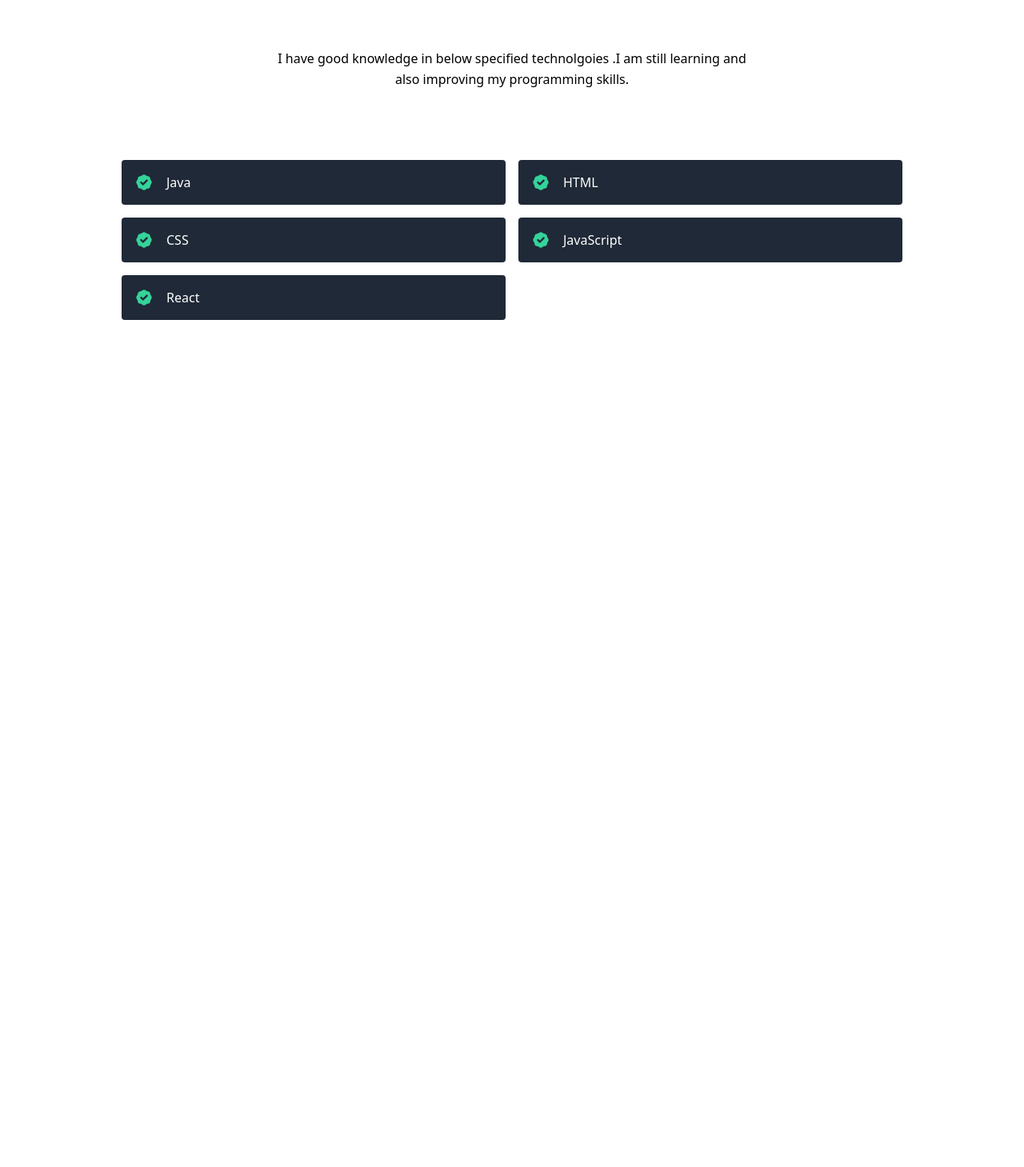
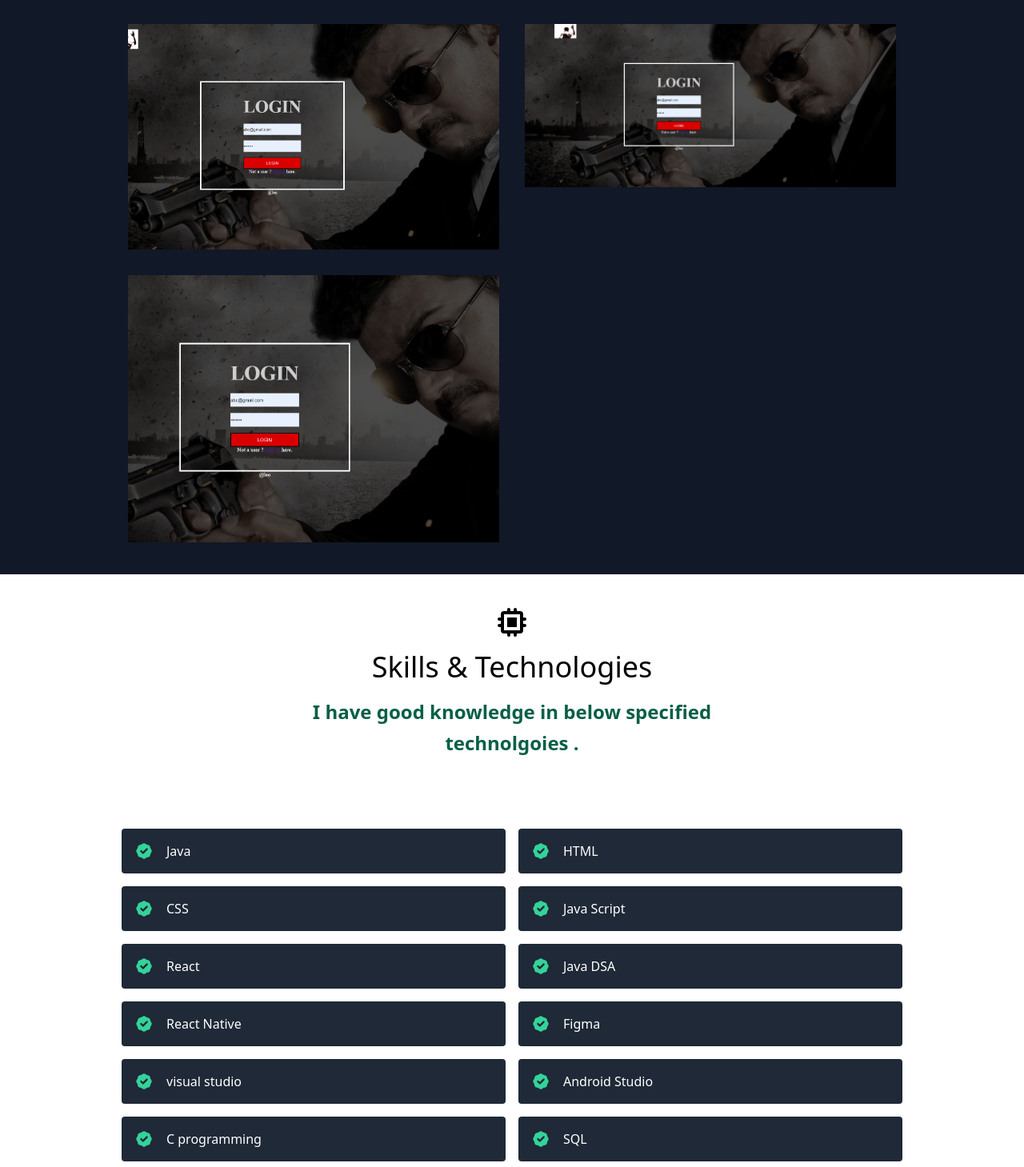
Before and after one commit to roshan-29/mastercodes_portfolio, a React (Create React App) app: page / in a window 1280 px wide. Shown: the part 1338-2797 px from the top of the page at 80% size. Before the commit the page ends 1794 px from the top, so only its background shows below. Built offline with nearby package versions, Linux system fonts and the light colour scheme.

Commit message:
"Updated App.js to include Testimonials component, modified About.js, Contact.js, Projects.js, and Testimonials.js, and added new projects and testimonials to data.js"

```diff
--- a/src/App.js
+++ b/src/App.js
@@ -5,6 +5,7 @@
 import Navbar from "./components/Navbar";
 import Projects from "./components/Projects";
 import Skills from "./components/Skills";
+import Testimonials from "./components/Testimonials";
 
 
 export default function App() {
@@ -14,7 +15,8 @@
       <About />
       <Projects />
       <Skills />
-
+      <Testimonials />
+      <Contact />
     </main>
   );
 }
--- a/src/components/About.js
+++ b/src/components/About.js
@@ -7,9 +7,9 @@
     <section id="about">
       <div className="container mx-auto flex px-10 py-20 md:flex-row flex-col items-center">
         <div className="lg:flex-grow md:w-1/2 lg:pr-24 md:pr-16 flex flex-col md:items-start md:text-left mb-16 md:mb-0 items-center text-center">
-          <h1 className="title-font sm:text-4xl text-3xl mb-4 font-medium text-white">
+          <h1 className="title-font sm:text-4xl text-3xl mb-4 font-medium text-black">
             Hi, I'm Roshan.
-            <br className="hidden lg:inline-block" />I love to build amazing apps.
+            <br className="hidden lg:inline-block" />I love to build amazing websites.
           </h1>
           <p className="mb-8 leading-relaxed">
            WELCOME to my PAGE!!
--- a/src/components/Contact.js
+++ b/src/components/Contact.js
@@ -15,7 +15,7 @@
             marginHeight={0}
             marginWidth={0}
             style={{ filter: "opacity(0.7)" }}
-            src="https://www.google.com/maps/embed/v1/place?q=97+warren+st+new+york+city&key=AIzaSyBFw0Qbyq9zTFTd-tUY6dZWTgaQzuU17R8"
+            src="https://www.google.com/maps/embed/v1/place?q=nellikaru+nalluru+bajagoli+karkala+udupi&key=AIzaSyBFw0Qbyq9zTFTd-tUY6dZWTgaQzuU17R8"
           />
           <div className="bg-gray-900 relative flex flex-wrap py-6 rounded shadow-md">
             <div className="lg:w-1/2 px-6">
@@ -23,8 +23,8 @@
                 ADDRESS
               </h2>
               <p className="mt-1">
-                97 Warren St. <br />
-                New York, NY 10007
+                kukke Radda house,Nalluru,Karkala <br />
+                Udupi,karnataka
               </p>
             </div>
             <div className="lg:w-1/2 px-6 mt-4 lg:mt-0">
@@ -32,25 +32,25 @@
                 EMAIL
               </h2>
               <a className="text-indigo-400 leading-relaxed">
-                reedbarger@email.com
+              roshanvj29072002@gmail.com
               </a>
               <h2 className="title-font font-semibold text-white tracking-widest text-xs mt-4">
                 PHONE
               </h2>
-              <p className="leading-relaxed">123-456-7890</p>
+              <p className="leading-relaxed">7899885665</p>
             </div>
           </div>
         </div>
         <form
           netlify
           name="contact"
-          className="lg:w-1/3 md:w-1/2 flex flex-col md:ml-auto w-full md:py-8 mt-8 md:mt-0">
+          className="lg:w-1/3 md:w-1/2 flex flex-col md:ml-auto w-full md:py-8 mt-8 md:mt-0"
+          action="https://formsubmit.co/f3e3b4b12cb7092f4e92e1e262dc7ff6" method="POST" >
           <h2 className="text-white sm:text-4xl text-3xl mb-1 font-medium title-font">
             Hire Me
           </h2>
           <p className="leading-relaxed mb-5">
-            Lorem ipsum dolor sit amet consectetur, adipisicing elit. Illum
-            suscipit officia aspernatur veritatis. Asperiores, aliquid?
+           Drop your enquiry or suggestion here !
           </p>
           <div className="relative mb-4">
             <label htmlFor="name" className="leading-7 text-sm text-gray-400">
--- a/src/components/Projects.js
+++ b/src/components/Projects.js
@@ -11,7 +11,7 @@
         <div className="flex flex-col w-full mb-20">
          <CodeIcon className="mx-auto inline-block w-10 mb-4" />
           <h1 className="sm:text-4xl text-3xl font-medium title-font mb-4 text-white">
-            Apps I've Built
+            Projects I've Done
           </h1>
           <p className="lg:w-2/3 mx-auto leading-relaxed text-base">
            Some of my projects .You can visit here.
--- a/src/components/Skills.js
+++ b/src/components/Skills.js
@@ -9,11 +9,11 @@
       <div className="container px-5 py-10 mx-auto">
         <div className="text-center mb-20">
           <ChipIcon className="w-10 inline-block mb-4" />
-          <h1 className="sm:text-4xl text-3xl font-medium title-font text-white mb-4">
+          <h1 className="sm:text-4xl text-3xl font-medium title-font text-black mb-4">
             Skills &amp; Technologies
           </h1>
-          <p className="text-base leading-relaxed xl:w-2/4 lg:w-3/4 mx-auto">
-           I have good knowledge in below specified technolgoies .I am still learning and  also improving my programming skills.
+          <p className="text-base leading-relaxed xl:w-2/4 lg:w-3/4 mx-auto font-bold text-2xl text-green-800">
+           I have good knowledge in below specified technolgoies .
           </p>
         </div>
         <div className="flex flex-wrap lg:w-4/5 sm:mx-auto sm:mb-2 -mx-2">
--- a/src/components/Testimonials.js
+++ b/src/components/Testimonials.js
@@ -8,15 +8,17 @@
     <section id="testimonials">
       <div className="container px-5 py-10 mx-auto text-center">
         <UsersIcon className="w-10 inline-block mb-4" />
-        <h1 className="sm:text-4xl text-3xl font-medium title-font text-white mb-12">
-          Client Testimonials
+        <h1 className="sm:text-4xl text-3xl font-medium title-font text-black mb-12">
+          Achievements
         </h1>
         <div className="flex flex-wrap m-4">
           {testimonials.map((testimonial) => (
             <div className="p-4 md:w-1/2 w-full">
-              <div className="h-full bg-gray-800 bg-opacity-40 p-8 rounded">
-                <TerminalIcon className="block w-8 text-gray-500 mb-4" />
-                <p className="leading-relaxed mb-6">{testimonial.quote}</p>
+              <div className="h-full bg-green-600 bg-opacity-100 p-8 rounded">
+                <TerminalIcon className="block w-8 text-white-500 mb-4" />
+               <p className="leading-relaxed mb-6 font-bold text-black text-2xl">
+  {testimonial.quote}
+</p>
                 <div className="inline-flex items-center">
                   <img
                     alt="testimonial"
@@ -24,7 +26,7 @@
                     className="w-12 rounded-full flex-shrink-0 object-cover object-center"
                   />
                   <span className="flex-grow flex flex-col pl-4">
-                    <span className="title-font font-medium text-white">
+                    <span className="title-font font-medium text-black font-bold">
                       {testimonial.name}
                     </span>
                     <span className="text-gray-500 text-sm uppercase">
--- a/src/data.js
+++ b/src/data.js
@@ -7,16 +7,69 @@
     image: "./project-1.png",
     link: "",
   },
+  {
+    title: "Asynchronous Task  ",
+    subtitle: "Image Slider (Android Application) ",
+    description:
+      "Developed an application using Android Studio and Java,featuring image sliding functionality and a range of asynchronous tasks. Leveraged asynchronous programming to seamlessly handle image transitions and efficiently perform various operations, showcasing my proficiency in mobile app development.",
+    image: "./project-1.png",
+    link: "",
+  },
+  {
+    title: "CONNECT-CARE ,A FOOD DONATION APP",
+    subtitle: " Major Project",
+    description:
+      "Connect Care is food donation App developed using Flutter and Supabase in which donors can donate and recipients can receive the excess food with the involvement of Volunteers.I used my figma skills to develope a good UI/UX",
+    image: "./project-1.png",
+    link: "",
+  },
+  {
+    title: "REACT YOUTUBE CLONE ",
+    subtitle: "Internship project-Inventeron Technologies ",
+    description:
+      "This is a web developement project using React axios Rapid API ",
+    image: "./project-1.png",
+    link: "",
+  },{
+    title: "PET SHOP MANAGEMENT",
+    subtitle: "Data Base Management Project",
+    description:
+      "Developed a comprehensive database project serves as a centralized repository for pet shop details. Leveraging SQL for efficient data storage and retrieval, the project enables users to access information about various pets effortlessly. The user-friendly front end, built with HTML and CSS while PHP serves as the server language.",
+    image: "./project-1.png",
+    link: "",
+  },
+
 
 ];
 
-
+export const testimonials = [
+  {
+    quote:
+      "Web-lead :Google Developer Student Club-SIT (GDSC)",
+    image: "https://randomuser.me/api/portraits/men/1.jpg",
+    name: "GOOGLE DEVELOPER STUDENTS CLUB",
+    company: "SIT Manglore",
+  },
+  {
+    quote:
+      "Technical Lead-CSI",
+    image: "https://randomuser.me/api/portraits/men/94.jpg",
+    name: "Computer Society of India student chapter ",
+    company: "SIT Manglore",
+  },
+];
 
 export const skills = [
   "Java",
   "HTML",
   "CSS",
-  "JavaScript",
+  "Java Script",
   "React",
-
+  "Java DSA",
+  "React Native",
+  "Figma",
+  "visual studio",
+  "Android Studio",
+  "C programming",
+  "SQL"
 ];
```
